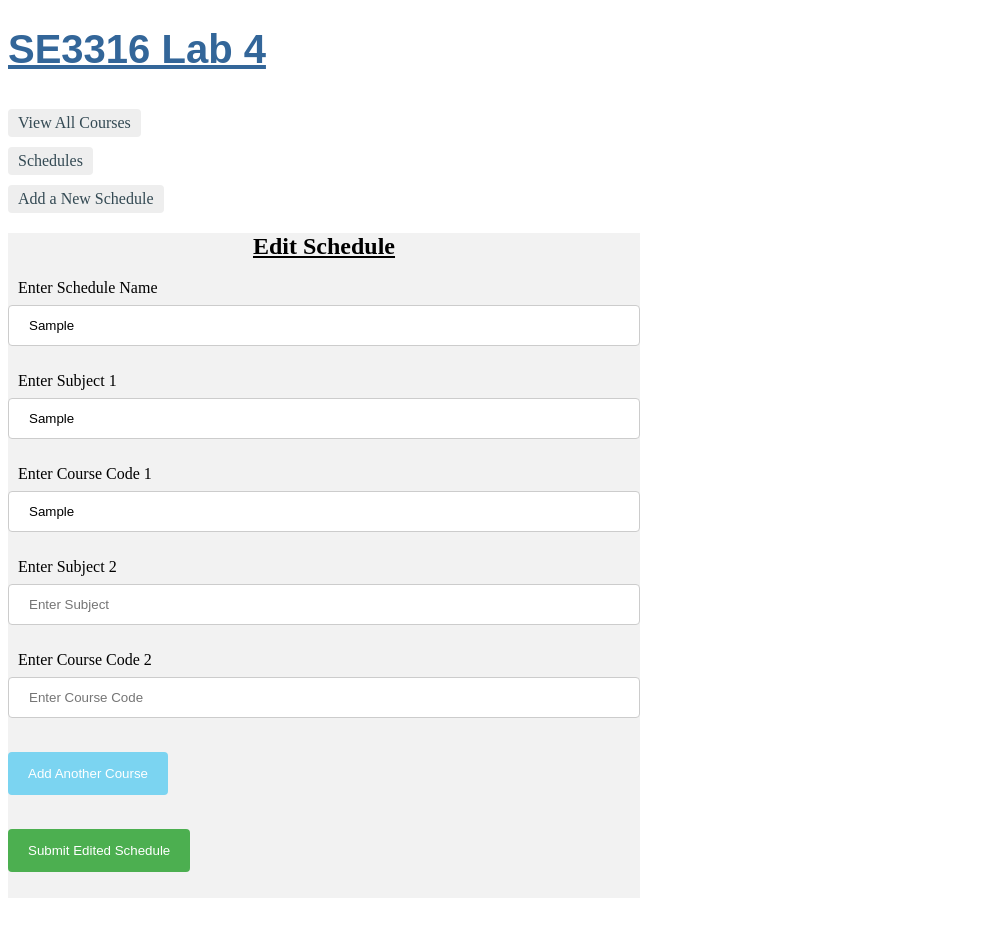
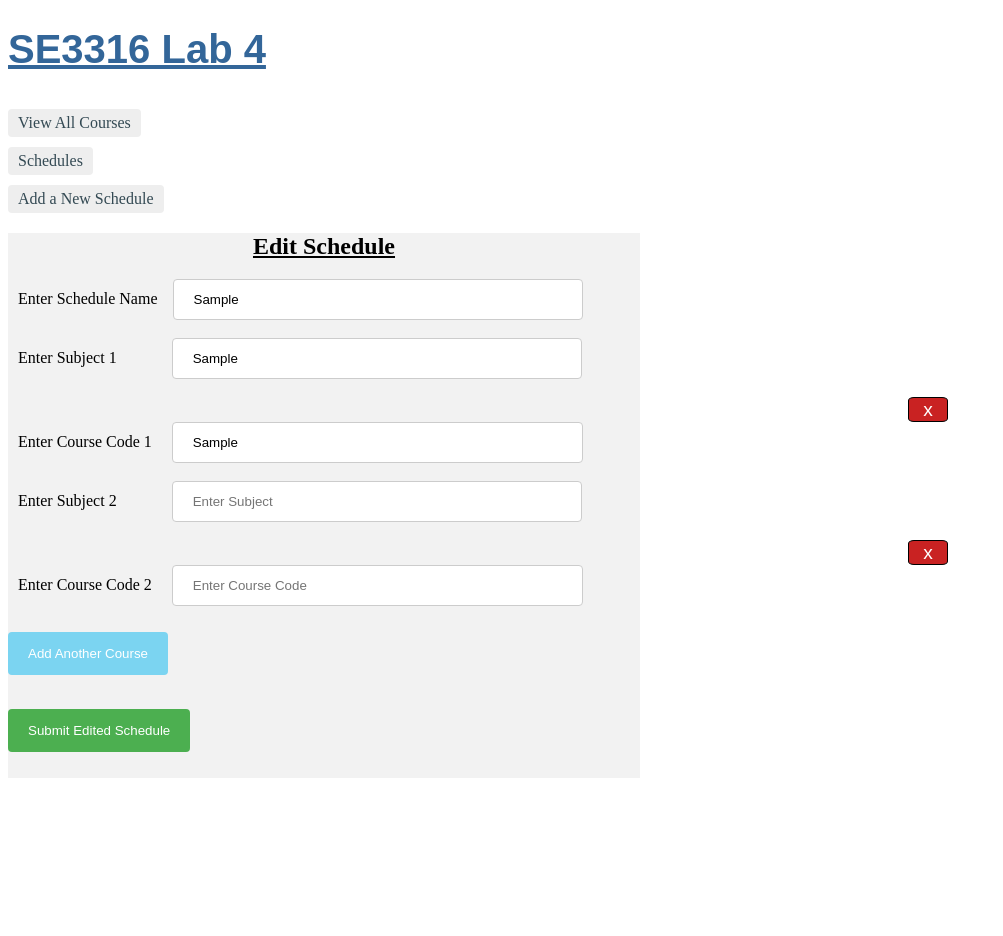
Before and after one commit to mayanksood100/se3316-msood-lab4, an Angular app in the folder se3316-msood-lab4/: page /editSchedule/1 in a window 1280 px wide. Both pictures are taken after typing "Sample", "Sample", "Sample" into the empty fields and a click on the button "Add Another Course". Shown: the top 936 px of the page, without its empty margins (0-1003 px from the left). After the commit the page ends 828 px from the top, so only its background shows below. Built offline with nearby package versions, Linux system fonts and the light colour scheme; no server answers.

Commit message:
Added Ability to Delete Additional Course in Schedule List

```diff
--- a/se3316-msood-lab4/src/app/courses/courses.component.css
+++ b/se3316-msood-lab4/src/app/courses/courses.component.css
@@ -23,7 +23,6 @@ tbody {
     display: table-row-group;
     vertical-align: middle;
     border: 1px solid black;
-    /* border-color: inherit; */
 }
 
 td {
--- a/se3316-msood-lab4/src/app/courses/courses.component.ts
+++ b/se3316-msood-lab4/src/app/courses/courses.component.ts
@@ -43,4 +43,6 @@ export class CoursesComponent implements OnInit {
     }
   }
 
+
+
 }
--- a/se3316-msood-lab4/src/app/create-schedules/create-schedules.component.css
+++ b/se3316-msood-lab4/src/app/create-schedules/create-schedules.component.css
@@ -48,13 +48,24 @@ label{
 }
 
 input[type=text] {
-  width: 100%;
+  width: 65%;
   padding: 12px 20px;
-  margin: 8px 0;
   display: inline-block;
   border: 1px solid #ccc;
   border-radius: 4px;
   box-sizing: border-box;
+}
+
+#scheduleNameInput{
+  margin-left: 15px;
+}
+
+.subjectInputs{
+  margin-left: 55px;
+}
+
+.courseNumberInputs{
+  margin-left: 20px;
 }
 
 #submitSchedule, #addAnotherCourse{
@@ -70,3 +81,14 @@ input[type=text] {
 #addAnotherCourse{
   background-color: rgb(123, 212, 241);
 }
+
+#deleteCourseButton{
+  background-color: #c92222;
+  color: white;
+  border: 1px solid black;
+  border-radius: 15%;
+  width: 40px;
+  height: 25px;
+  font-size: larger;
+  margin-left: 900px;
+}
--- a/se3316-msood-lab4/src/app/create-schedules/create-schedules.component.html
+++ b/se3316-msood-lab4/src/app/create-schedules/create-schedules.component.html
@@ -4,14 +4,17 @@
 
       <label for="scheduleName">Enter Schedule Name</label>
       <input type="text" formControlName="scheduleName" placeholder="Schedule Name" required
-      onkeydown="return /\p{L}/u.test(event.key)"><br><br>
+      onkeydown="return /\p{L}/u.test(event.key)" id="scheduleNameInput"><br><br>
 
       <div formArrayName="subject_schedule" *ngFor="let course of scheduleForm.get('subject_schedule')['controls']; let i = index;">
         <div [formGroupName]="i">
         <label for="{{'subject'+ i}}">{{'Enter Subject ' + (i+1) }}</label>
-        <input type="text" formControlName="subject" placeholder="Enter Subject" id="{{'subject' + i}}" onkeydown="return /[\p{L}\p{N}]/u.test(event.key)" ><br><br>
+        <input type="text" formControlName="subject" placeholder="Enter Subject" id="{{'subject' + i}}" onkeydown="return /[\p{L}\p{N}]/u.test(event.key)" class="subjectInputs"><br><br>
+        <div>
+          <button title="Delete Course" id="deleteCourseButton" *ngIf="scheduleForm.get('subject_schedule').length>1" (click)="removeCourseButtonClick(i)">x</button>
+        </div>
         <label for="{{'courseNumber'+ i}}">{{'Enter Course Code ' + (i+1)}}</label>
-        <input type="text" formControlName="courseCode" placeholder="Enter Course Code" id="{{'courseNumber' + i}}" onkeydown="return /[\p{L}\p{N}]/u.test(event.key)"><br><br>
+        <input type="text" formControlName="courseCode" placeholder="Enter Course Code" id="{{'courseNumber' + i}}" onkeydown="return /[\p{L}\p{N}]/u.test(event.key)" class="courseNumberInputs"><br><br>
         </div>
       </div>
 
--- a/se3316-msood-lab4/src/app/create-schedules/create-schedules.component.ts
+++ b/se3316-msood-lab4/src/app/create-schedules/create-schedules.component.ts
@@ -46,4 +46,8 @@ export class CreateSchedulesComponent implements OnInit {
     this.scheduleForm.reset();
   }
 
+  removeCourseButtonClick(courseIndex:number): void{
+    (<FormArray>this.scheduleForm.get('subject_schedule')).removeAt(courseIndex);
+  }
+
 }
--- a/se3316-msood-lab4/src/app/edit-schedule/edit-schedule.component.css
+++ b/se3316-msood-lab4/src/app/edit-schedule/edit-schedule.component.css
@@ -48,13 +48,24 @@ label{
 }
 
 input[type=text] {
-  width: 100%;
+  width: 65%;
   padding: 12px 20px;
-  margin: 8px 0;
   display: inline-block;
   border: 1px solid #ccc;
   border-radius: 4px;
   box-sizing: border-box;
+}
+
+#scheduleNameInput{
+  margin-left: 15px;
+}
+
+.subjectInputs{
+  margin-left: 55px;
+}
+
+.courseNumberInputs{
+  margin-left: 20px;
 }
 
 #submitEditedSchedule, #addAnotherCourse{
@@ -70,3 +81,14 @@ input[type=text] {
 #addAnotherCourse{
   background-color: rgb(123, 212, 241);
 }
+
+#deleteCourseButton{
+  background-color: #c92222;
+  color: white;
+  border: 1px solid black;
+  border-radius: 15%;
+  width: 40px;
+  height: 25px;
+  font-size: larger;
+  margin-left: 900px;
+}
--- a/se3316-msood-lab4/src/app/edit-schedule/edit-schedule.component.html
+++ b/se3316-msood-lab4/src/app/edit-schedule/edit-schedule.component.html
@@ -3,14 +3,17 @@
     <form [formGroup]="scheduleForm" (ngSubmit)="submitEditedSchedule()">
 
       <label for="scheduleName">Enter Schedule Name</label>
-      <input type="text" formControlName="scheduleName" placeholder="Schedule Name" required onkeydown="return /\p{L}/u.test(event.key)"><br><br>
+      <input type="text" formControlName="scheduleName" placeholder="Schedule Name" required onkeydown="return /\p{L}/u.test(event.key)" id="scheduleNameInput"><br><br>
 
       <div formArrayName="subject_schedule" *ngFor="let course of scheduleForm.get('subject_schedule')['controls']; let i = index;">
         <div [formGroupName]="i">
         <label for="{{'subject'+ i}}">{{'Enter Subject ' + (i+1) }}</label>
-        <input type="text" formControlName="subject" placeholder="Enter Subject" id="{{'subject' + i}}" onkeydown="return /[\p{L}\p{N}]/u.test(event.key)" ><br><br>
+        <input type="text" formControlName="subject" placeholder="Enter Subject" id="{{'subject' + i}}" onkeydown="return /[\p{L}\p{N}]/u.test(event.key)" class="subjectInputs" ><br><br>
+        <div>
+          <button title="Delete Course" id="deleteCourseButton" *ngIf="scheduleForm.get('subject_schedule').length>1" (click)="removeCourseButtonClick(i)">x</button>
+        </div>
         <label for="{{'courseNumber'+ i}}">{{'Enter Course Code ' + (i+1)}}</label>
-        <input type="text" formControlName="courseCode" placeholder="Enter Course Code" id="{{'courseNumber' + i}}" onkeydown="return /[\p{L}\p{N}]/u.test(event.key)"><br><br>
+        <input type="text" formControlName="courseCode" placeholder="Enter Course Code" id="{{'courseNumber' + i}}" onkeydown="return /[\p{L}\p{N}]/u.test(event.key)" class="courseNumberInputs"><br><br>
         </div>
       </div>
 
--- a/se3316-msood-lab4/src/app/edit-schedule/edit-schedule.component.ts
+++ b/se3316-msood-lab4/src/app/edit-schedule/edit-schedule.component.ts
@@ -83,4 +83,8 @@ export class EditScheduleComponent implements OnInit {
     this.scheduleForm.reset();
   }
 
+  removeCourseButtonClick(courseIndex:number): void{
+    (<FormArray>this.scheduleForm.get('subject_schedule')).removeAt(courseIndex);
+  }
+
 }
```
